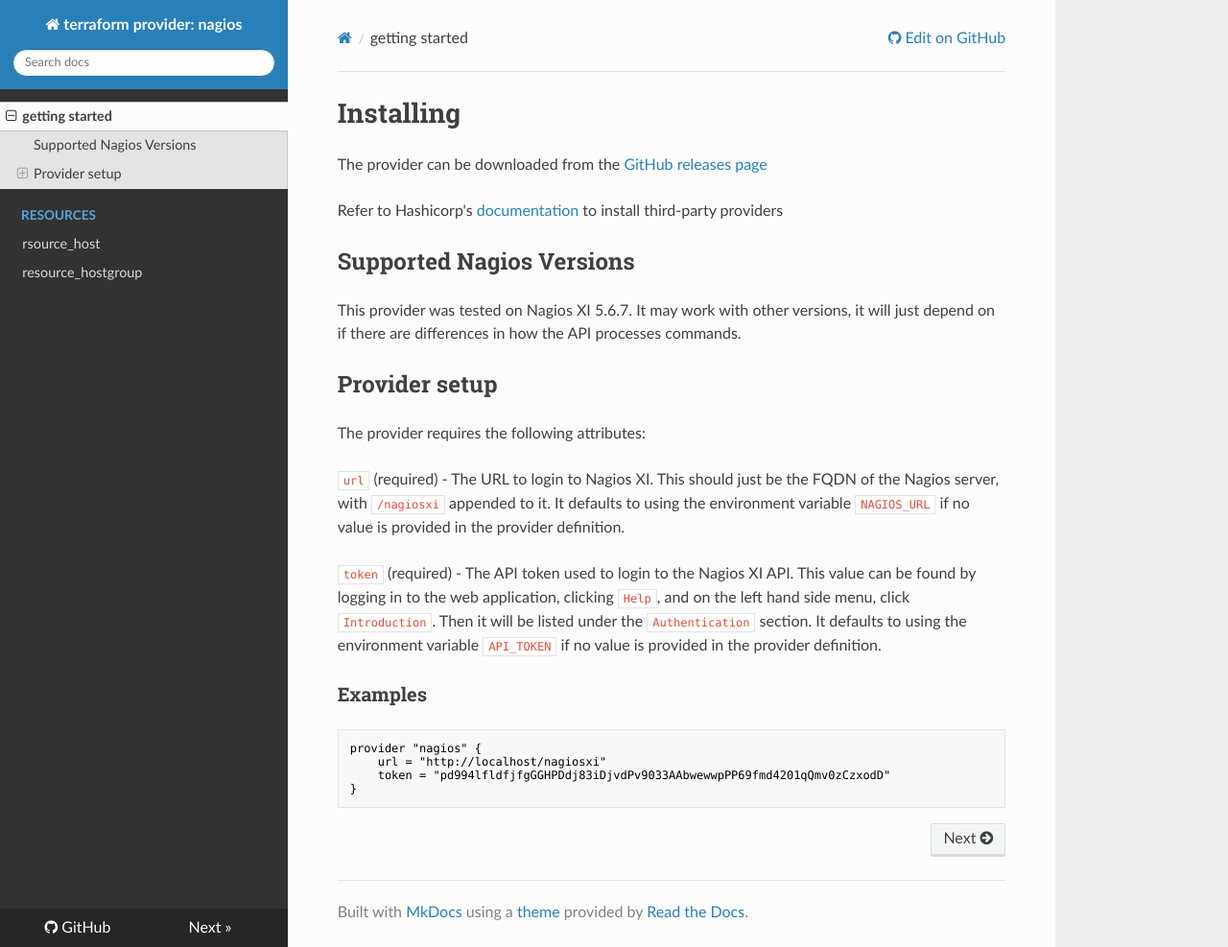
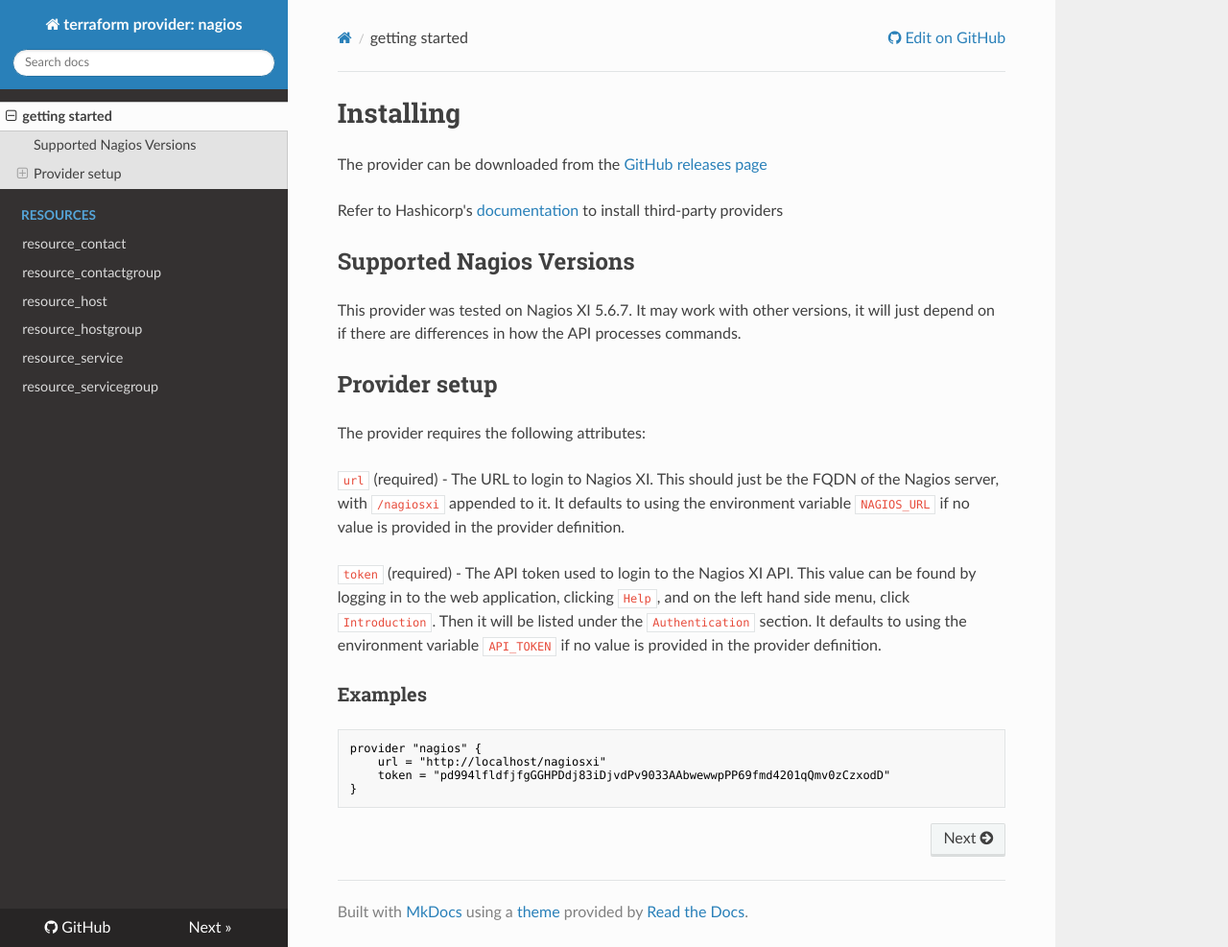
Before and after one commit to devopsdunkin/terraform-provider-nagios, an MkDocs documentation site: the page built from docs/index.md, in a window 1280 px wide and 987 px high. Shown: the whole window at 96% size. Built offline with MkDocs 1.6.1, drawn with Linux system fonts in a browser that asks for light colours; nearby versions of some CDN libraries.

Commit message:
adds contcat and contactgroup to navigation

```diff
--- a/mkdocs.yml
+++ b/mkdocs.yml
@@ -5,5 +5,9 @@
 nav:
   - getting started: index.md
   - resources:
-    - rsource_host: resources/resource_host.md
+    - resource_contact: resources/resource_contact.md
+    - resource_contactgroup: resources/resource_contactgroup.md
+    - resource_host: resources/resource_host.md
     - resource_hostgroup: resources/resource_hostgroup.md
+    - resource_service: resources/resource_service.md
+    - resource_servicegroup: resources/resource_servicegroup.md
```
